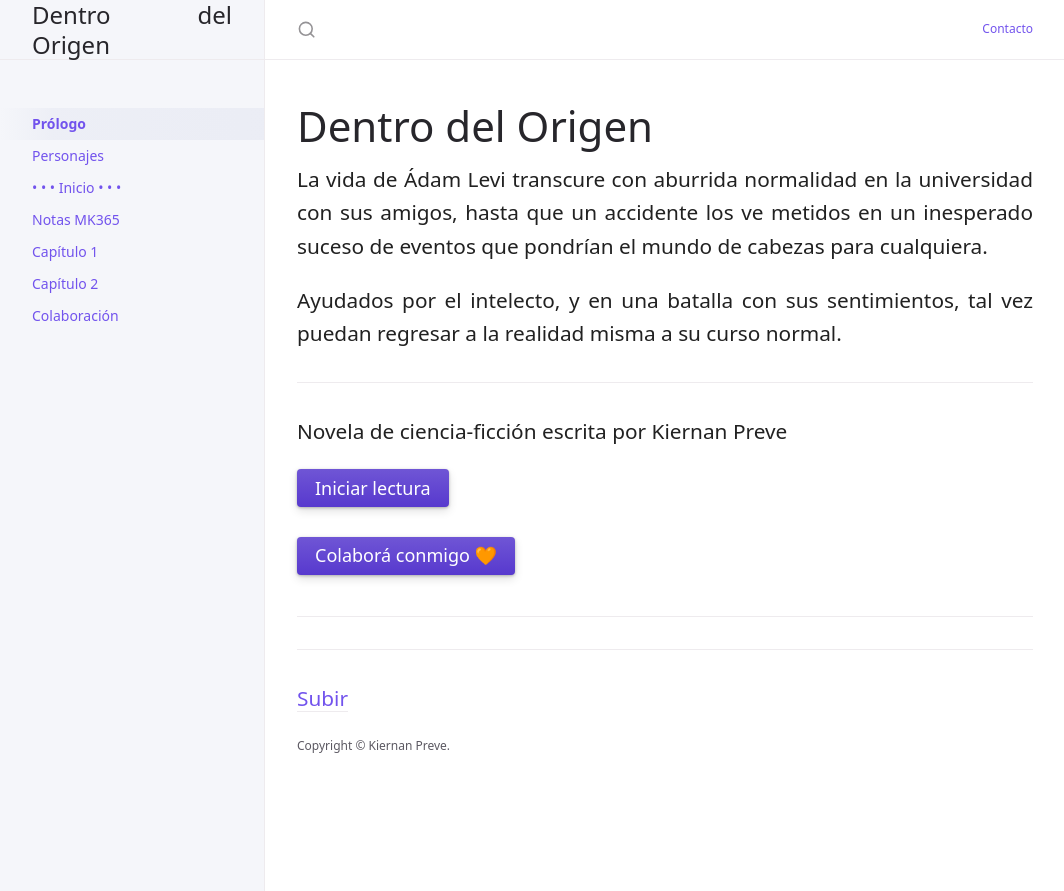
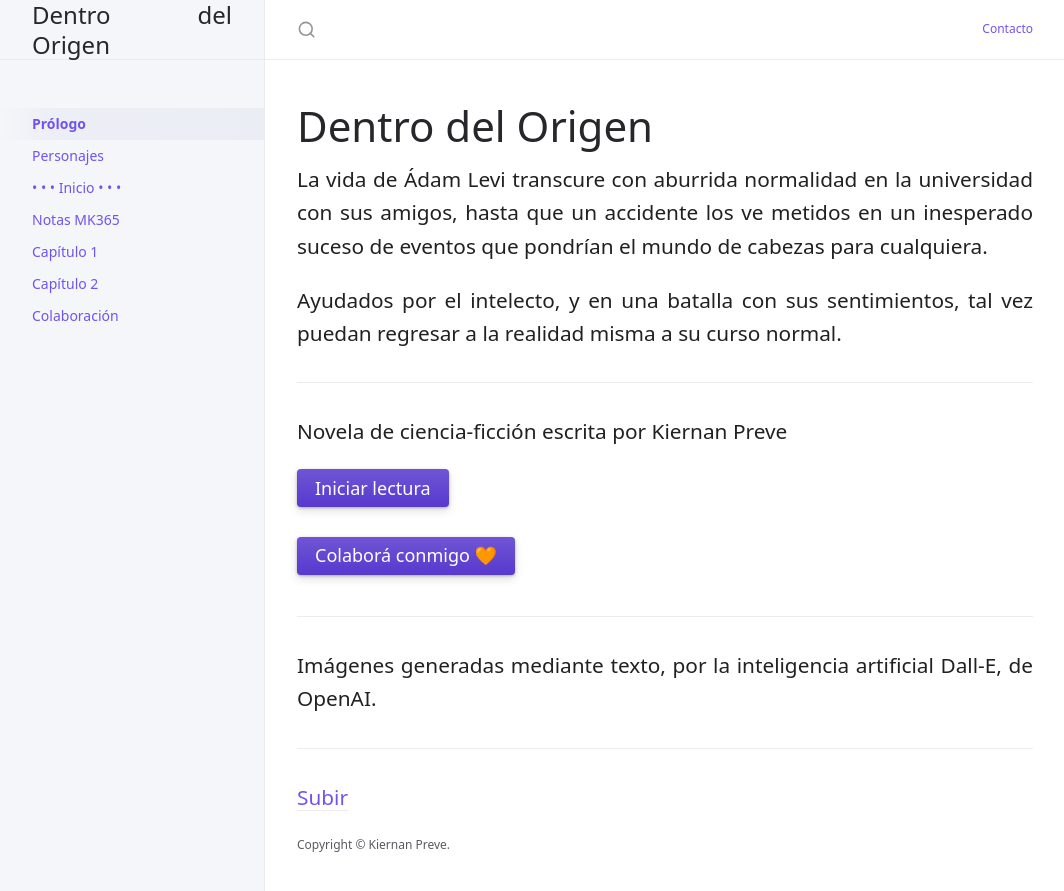
Before and after one commit to KierPrev/DentroDelOrigen, a Jekyll site: the page built from index.md, in a window 1280 px wide. Shown: the top 891 px of the page, without its empty margins (107-1171 px from the left). Built offline with Jekyll 4.4.1, drawn with Linux system fonts in a browser that asks for light colours.

Commit message:
Update index.md

```diff
--- a/index.md
+++ b/index.md
@@ -25,3 +25,5 @@ Novela de ciencia-ficción escrita por Kiernan Preve
 
 
 ---
+
+Imágenes generadas mediante texto, por la inteligencia artificial Dall-E, de OpenAI.
```
